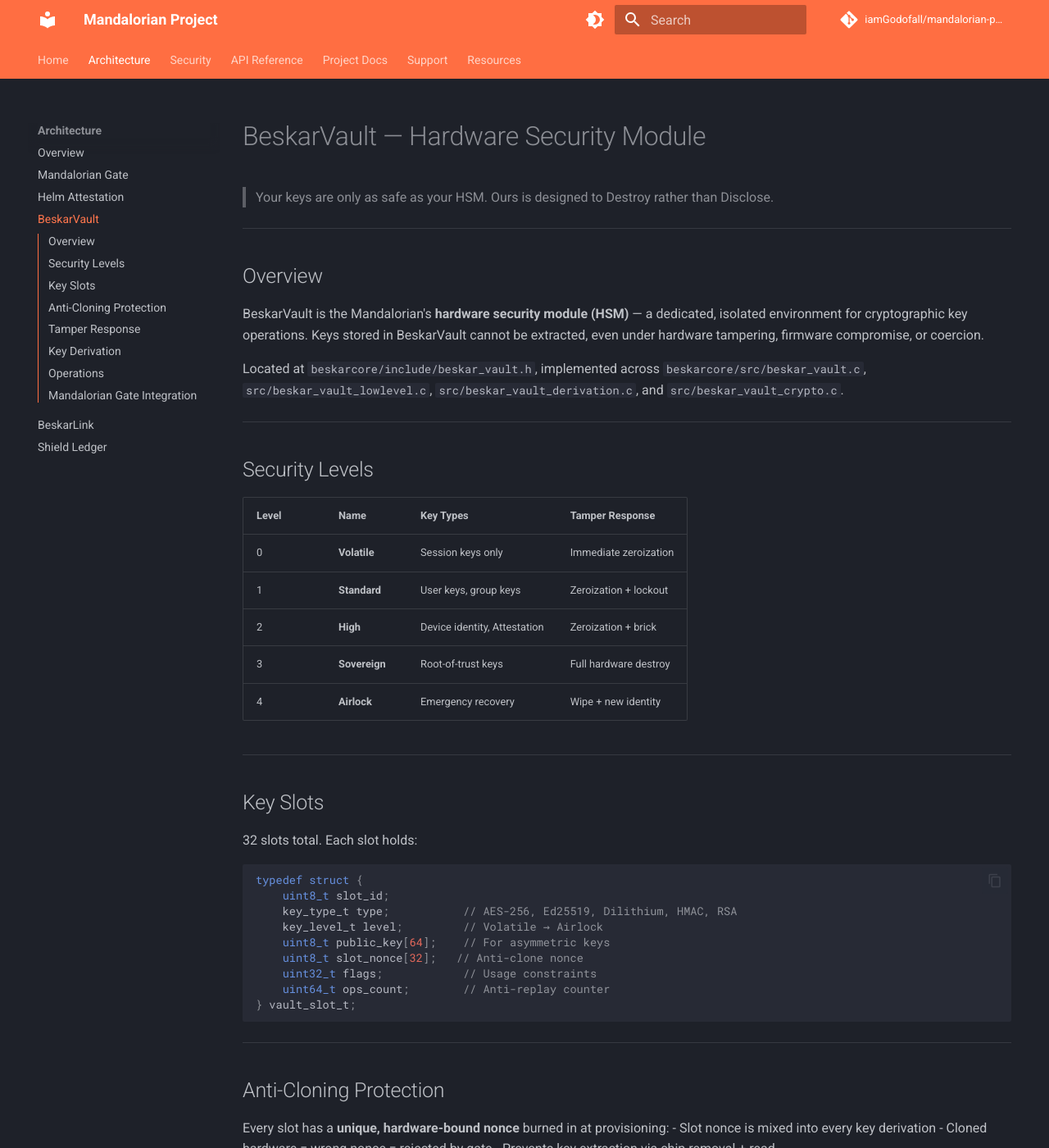
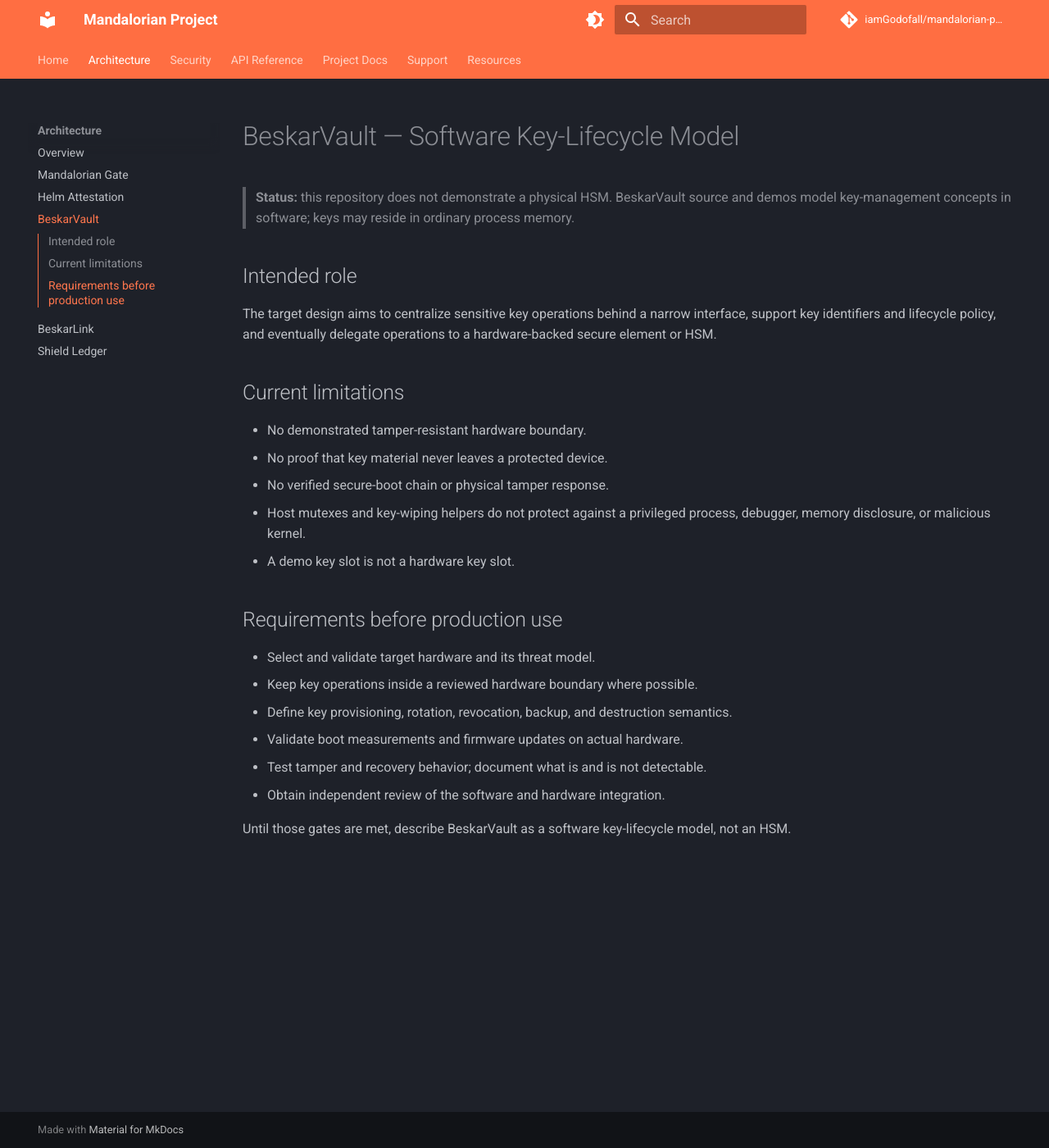
Before and after one commit to iamGodofall/mandalorian-project, an MkDocs documentation site: the page built from docs/architecture/vault.md, in a window 1280 px wide and 1400 px high. Shown: the whole window at 82% size. Built offline with MkDocs 1.6.1 and Material for MkDocs 9.7.7, drawn with Linux system fonts in a browser that asks for light colours; comment, search, counter and statistics services are not loaded; some of the changed text lies outside the part shown.

Commit message:
Align architecture documentation with current implementation evidence

````diff
--- a/docs/architecture/vault.md
+++ b/docs/architecture/vault.md
@@ -1,96 +1,26 @@
-# BeskarVault — Hardware Security Module
+# BeskarVault — Software Key-Lifecycle Model
 
-> Your keys are only as safe as your HSM. Ours is designed to Destroy rather than Disclose.
+> **Status:** this repository does not demonstrate a physical HSM. BeskarVault source and demos model key-management concepts in software; keys may reside in ordinary process memory.
 
----
+## Intended role
 
-## Overview
+The target design aims to centralize sensitive key operations behind a narrow interface, support key identifiers and lifecycle policy, and eventually delegate operations to a hardware-backed secure element or HSM.
 
-BeskarVault is the Mandalorian's **hardware security module (HSM)** — a dedicated, isolated environment for cryptographic key operations. Keys stored in BeskarVault cannot be extracted, even under hardware tampering, firmware compromise, or coercion.
+## Current limitations
 
-Located at `beskarcore/include/beskar_vault.h`, implemented across `beskarcore/src/beskar_vault.c`, `src/beskar_vault_lowlevel.c`, `src/beskar_vault_derivation.c`, and `src/beskar_vault_crypto.c`.
+- No demonstrated tamper-resistant hardware boundary.
+- No proof that key material never leaves a protected device.
+- No verified secure-boot chain or physical tamper response.
+- Host mutexes and key-wiping helpers do not protect against a privileged process, debugger, memory disclosure, or malicious kernel.
+- A demo key slot is not a hardware key slot.
 
----
+## Requirements before production use
 
-## Security Levels
+- Select and validate target hardware and its threat model.
+- Keep key operations inside a reviewed hardware boundary where possible.
+- Define key provisioning, rotation, revocation, backup, and destruction semantics.
+- Validate boot measurements and firmware updates on actual hardware.
+- Test tamper and recovery behavior; document what is and is not detectable.
+- Obtain independent review of the software and hardware integration.
 
-| Level | Name | Key Types | Tamper Response |
-|-------|------|-----------|----------------|
-| 0 | **Volatile** | Session keys only | Immediate zeroization |
-| 1 | **Standard** | User keys, group keys | Zeroization + lockout |
-| 2 | **High** | Device identity, Attestation | Zeroization + brick |
-| 3 | **Sovereign** | Root-of-trust keys | Full hardware destroy |
-| 4 | **Airlock** | Emergency recovery | Wipe + new identity |
-
----
-
-## Key Slots
-
-32 slots total. Each slot holds:
-```c
-typedef struct {
-    uint8_t slot_id;
-    key_type_t type;           // AES-256, Ed25519, Dilithium, HMAC, RSA
-    key_level_t level;         // Volatile → Airlock
-    uint8_t public_key[64];    // For asymmetric keys
-    uint8_t slot_nonce[32];   // Anti-clone nonce
-    uint32_t flags;            // Usage constraints
-    uint64_t ops_count;        // Anti-replay counter
-} vault_slot_t;
-```
-
----
-
-## Anti-Cloning Protection
-
-Every slot has a **unique, hardware-bound nonce** burned in at provisioning:
-- Slot nonce is mixed into every key derivation
-- Cloned hardware = wrong nonce = rejected by gate
-- Prevents key extraction via chip removal + read
-
----
-
-## Tamper Response
-
-On physical intrusion detection:
-1. **Level 0–1**: Key zeroization, device locks
-2. **Level 2–3**: Full zeroization, device enters "bricked" state
-3. **Level 4**: Wipes + forces new identity provisioning
-
-Zeroization uses **multi-pass overwrite** — keys are overwritten with random data 7 times before physical destruction is triggered.
-
----
-
-## Key Derivation
-
-All keys derived via **HKDF-SHA3-256** with slot-specific salt:
-```
-master_key = hardware_root_key
-derived_key = HKDF-SHA3-256(master_key, slot_id || purpose || slot_nonce)
-```
-
-Compromise of one slot does not affect other slots.
-
----
-
-## Operations
-
-Vault operations never leave the HSM boundary:
-- `vault_sign(slot, digest)` → signature
-- `vault_decrypt(slot, ciphertext)` → plaintext
-- `vault_derive(slot, purpose)` → new derived key
-- `vault_import(key, level)` → wrapped key only (never raw)
-- `vault_rotate(slot)` → re-derives with new nonce
-
----
-
-## Mandalorian Gate Integration
-
-The Gate queries BeskarVault for every cryptographic operation:
-- Capability HMAC verification → Vault checks HMAC key
-- Receipt signing → Vault signs with slot 0 (device identity)
-- Attestation quotes → Vault produces Dilithium + Ed25519 compound sig
-
----
-
-*Vault keys do not leave the vault. Ever.*
+Until those gates are met, describe BeskarVault as a software key-lifecycle model, not an HSM.
````
